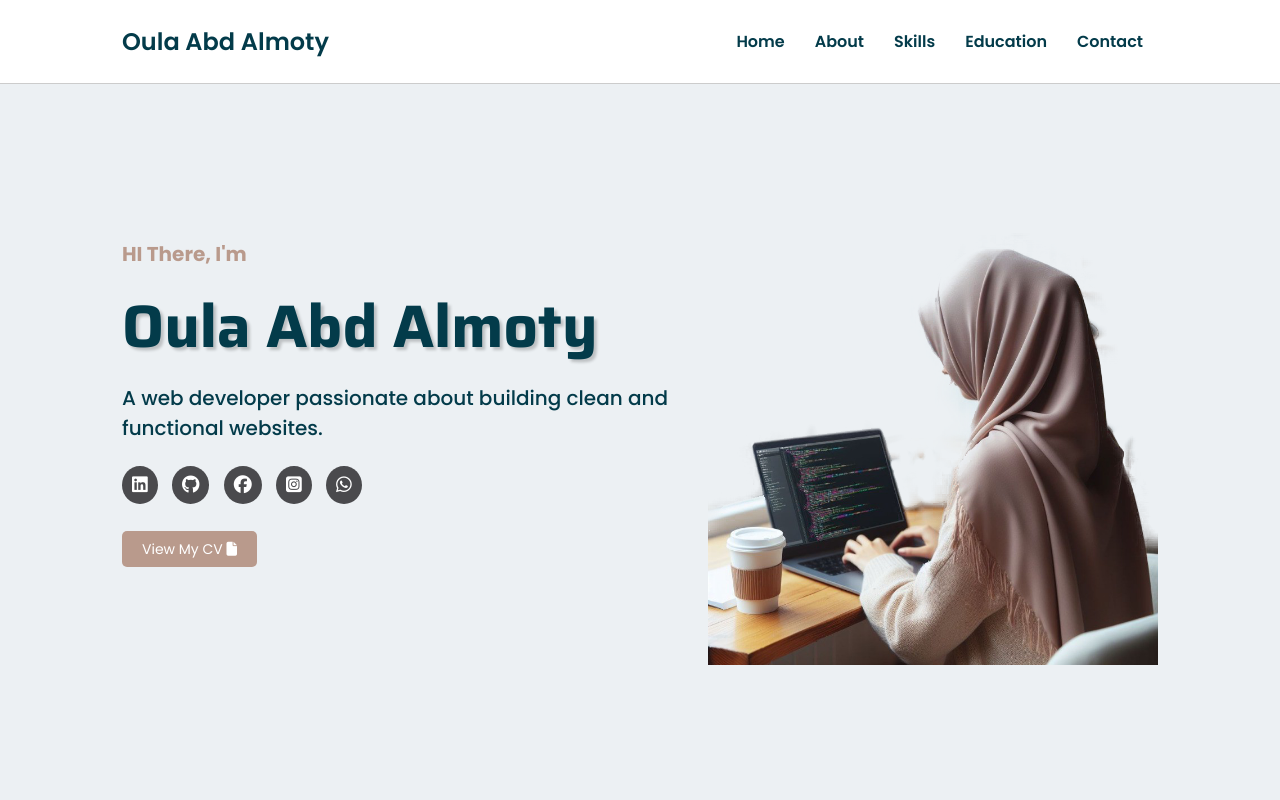
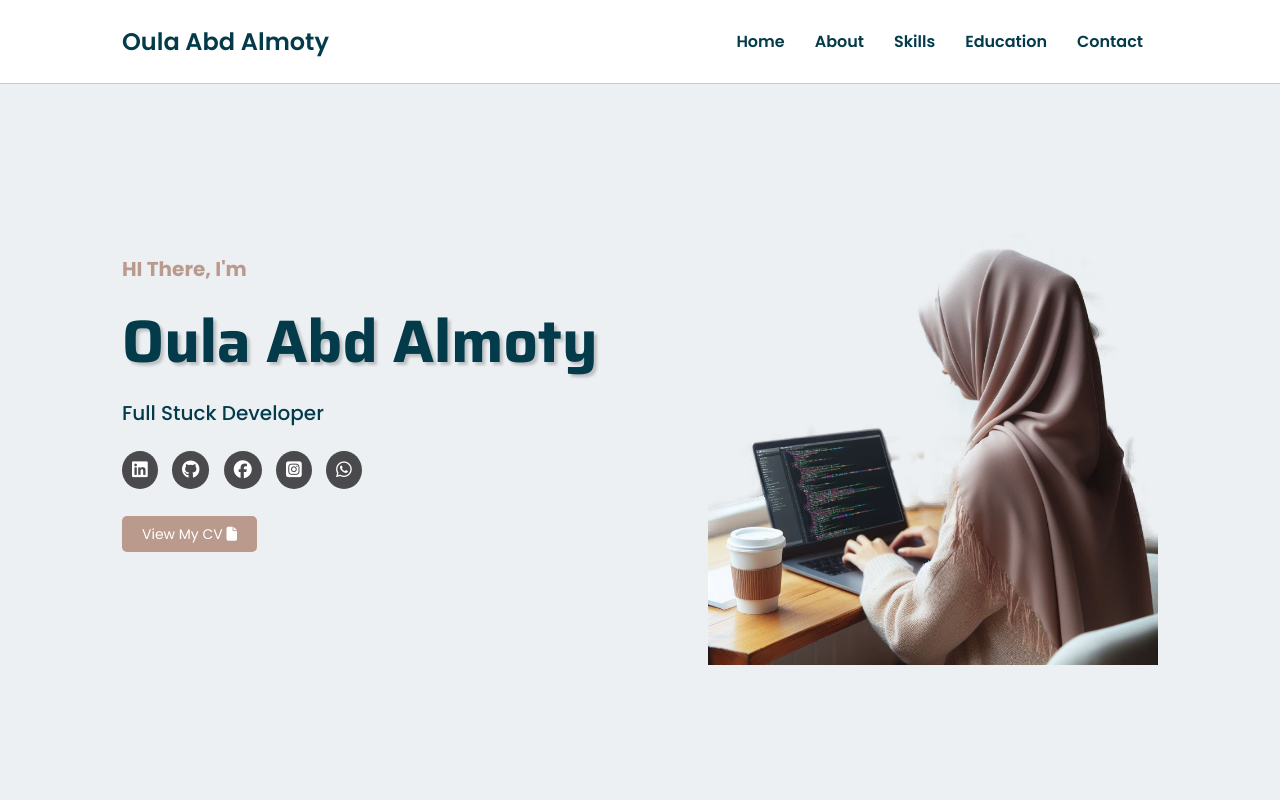
Before and after one commit to oulabd/Oulaabdalmoty, a plain HTML site: page index.html in a window 1280 px wide. Shown: the top 800 px of the page. Drawn offline with Linux system fonts and the light colour scheme.

Commit message:
Update index.html

```diff
--- a/index.html
+++ b/index.html
@@ -27,7 +27,7 @@
             <div class="content-text">
                 <p><span class="text-primary">HI There, I'm</span></p>
                 <h1>Oula Abd Almoty</h1>
-                <p class="title">A web developer passionate about building clean and functional websites.</p>
+                <p class="title">Full Stuck Developer</p>
                 <div class="social">
                     <a href="https://www.linkedin.com/in/oula-abd-al-moty92/"target="_blank">
                     <i class="fa-brands fa-linkedin"></i>
```
